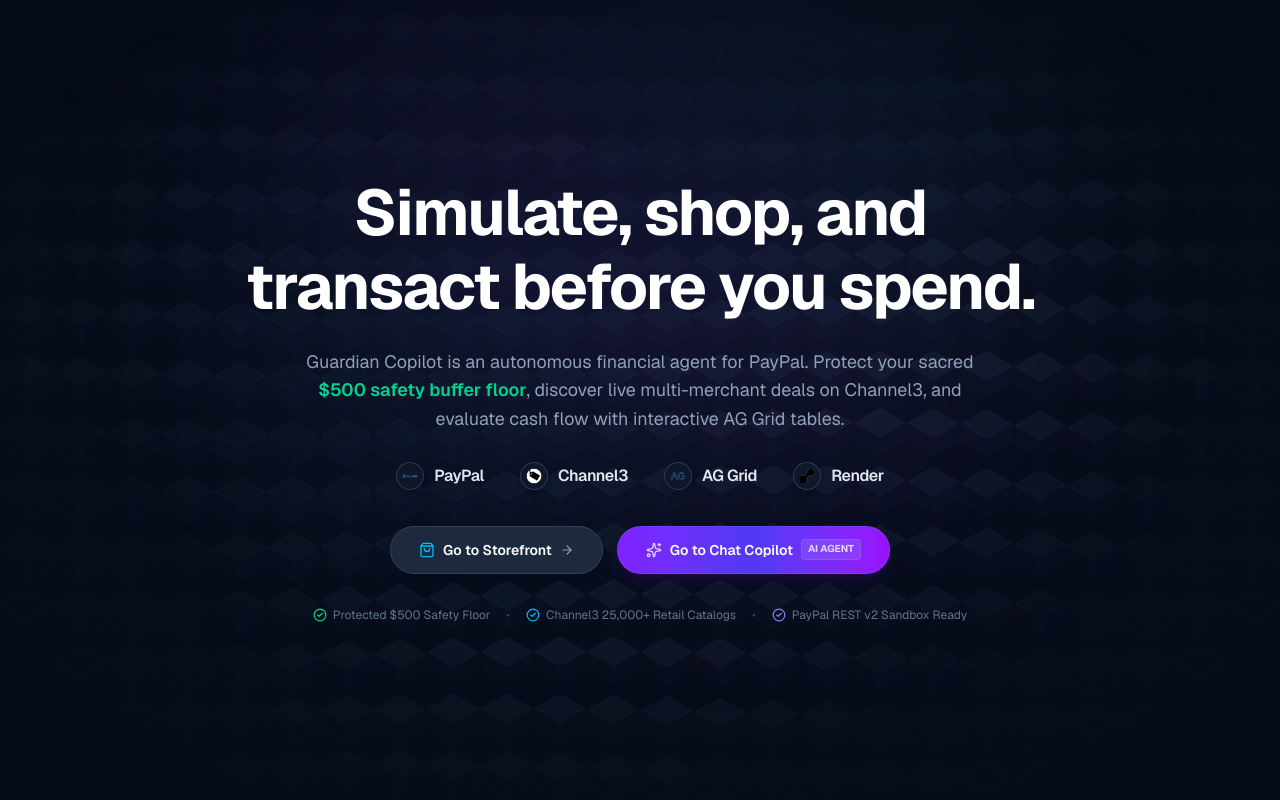
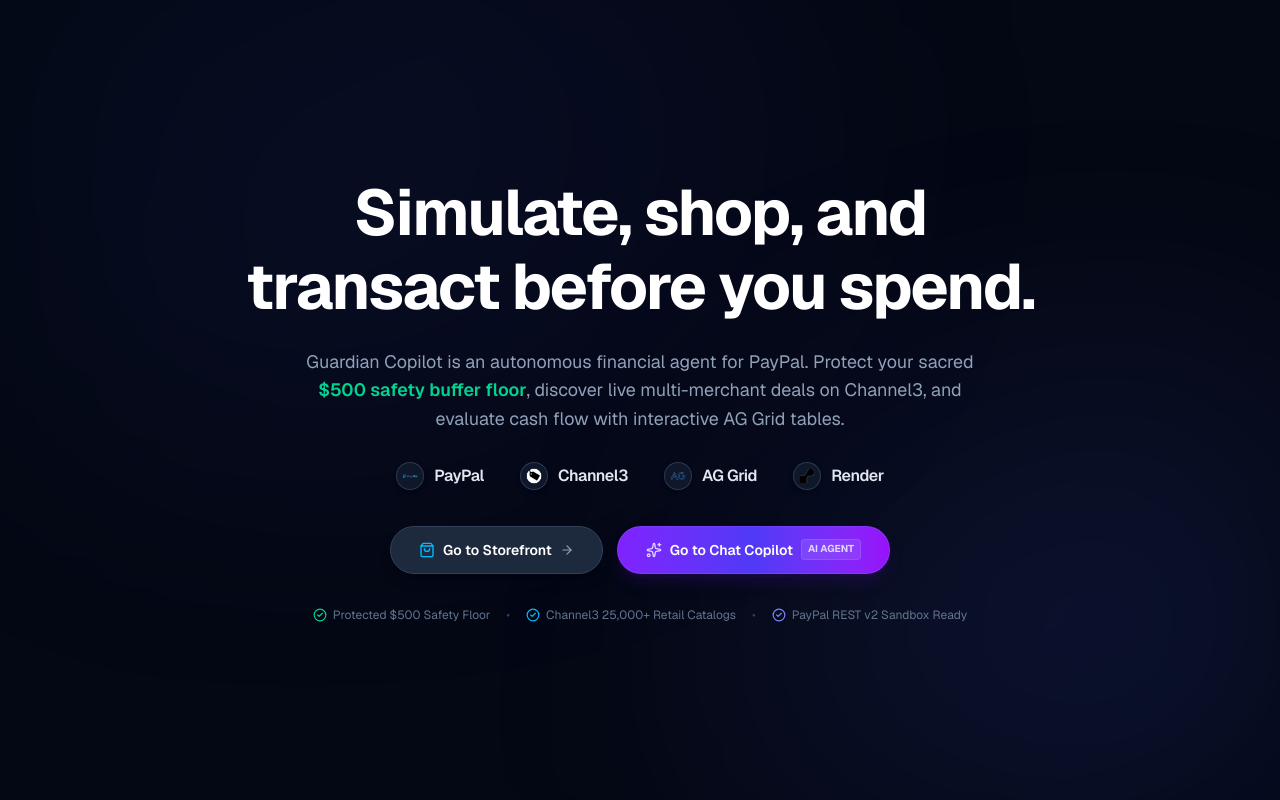
Before and after one commit to HardikBorkar/Can-I-Buy-It-, a Next.js app: page / in a window 1280 px wide. Built offline with nearby package versions, Linux system fonts and the light colour scheme.

Commit message:
feat(landing): clean up hero background to smooth dark gradient glow matching designer mockup

```diff
--- a/components/landing-hero.tsx
+++ b/components/landing-hero.tsx
@@ -4,7 +4,6 @@ import React from "react";
 import Link from "next/link";
 import { motion, useReducedMotion } from "framer-motion";
 import { Sparkles, ShoppingBag, ArrowRight, CheckCircle2 } from "lucide-react";
-import { BackgroundCubesGrid } from "@/components/ui/background-cubes-grid";
 
 type Platform = {
   word: string;
@@ -30,12 +29,10 @@ export function LandingHero() {
   });
 
   return (
-    <div className="relative isolate flex min-h-screen w-full items-center justify-center overflow-hidden px-4 py-16 sm:py-24 sm:px-8 bg-[#060c18] font-sans">
-      {/* 3D Interactive Perspective Cubes Grid */}
-      <BackgroundCubesGrid className="-z-10" />
-
-      {/* Ambient Gradient Glows */}
-      <div className="absolute top-1/3 left-1/2 -translate-x-1/2 -translate-y-1/2 w-[650px] h-[380px] bg-gradient-to-tr from-sky-500/12 via-violet-600/12 to-teal-500/12 blur-[130px] pointer-events-none -z-10" />
+    <div className="relative isolate flex min-h-screen w-full items-center justify-center overflow-hidden px-4 py-16 sm:py-24 sm:px-8 bg-[#040814] font-sans">
+      {/* Ambient Gradient Glows (Matching Hardik's Clean Design) */}
+      <div className="absolute top-1/4 left-1/3 -translate-x-1/2 -translate-y-1/2 w-[650px] h-[380px] bg-gradient-to-br from-sky-500/10 via-indigo-600/10 to-transparent blur-[140px] pointer-events-none -z-10" />
+      <div className="absolute bottom-0 right-0 w-[550px] h-[450px] bg-gradient-to-tl from-blue-600/18 via-indigo-500/10 to-transparent blur-[130px] pointer-events-none -z-10" />
 
       <div className="pointer-events-none mx-auto flex max-w-[1100px] flex-col items-center text-center antialiased">
         {/* Clean Hero Headline */}
```
